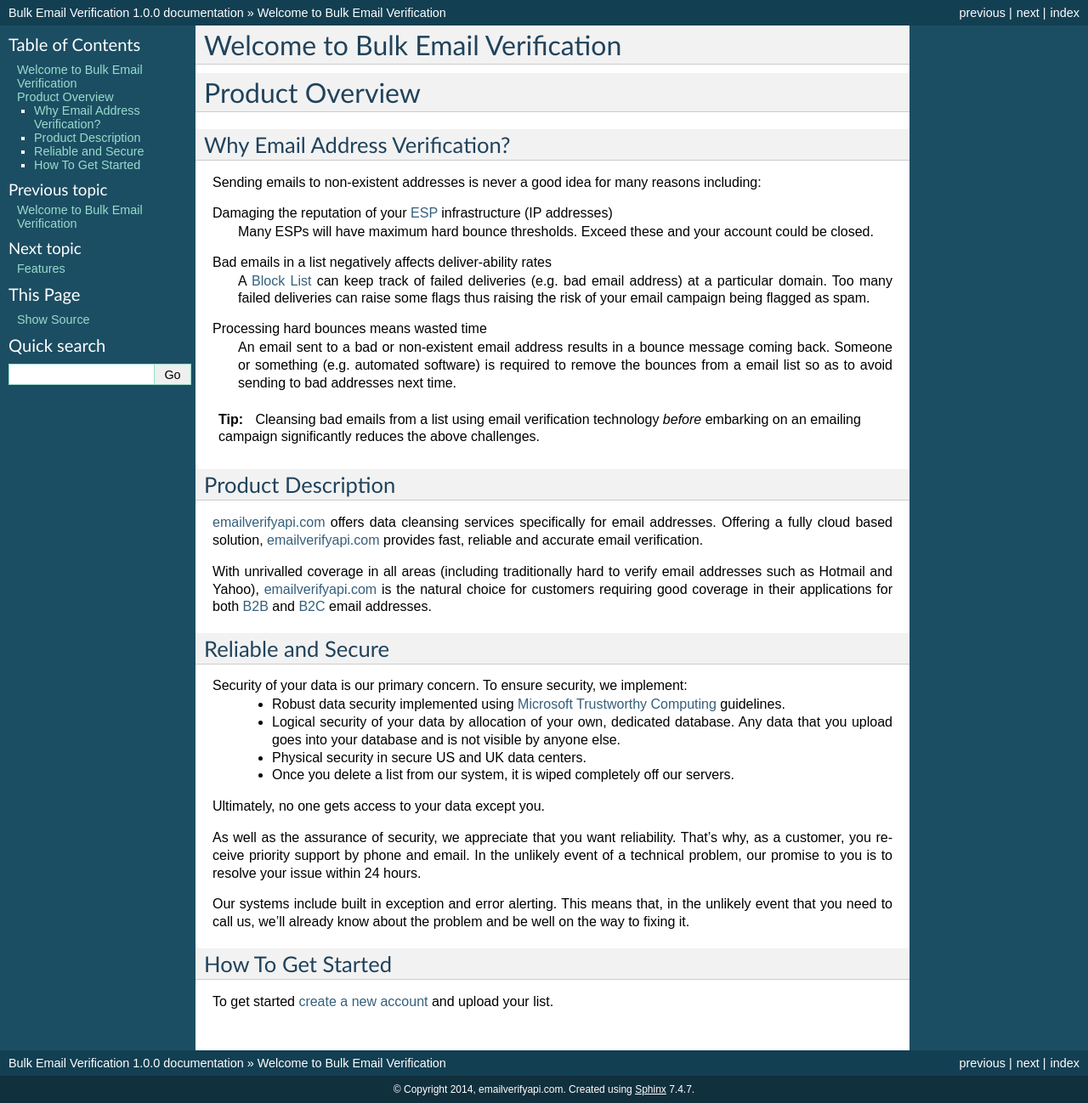
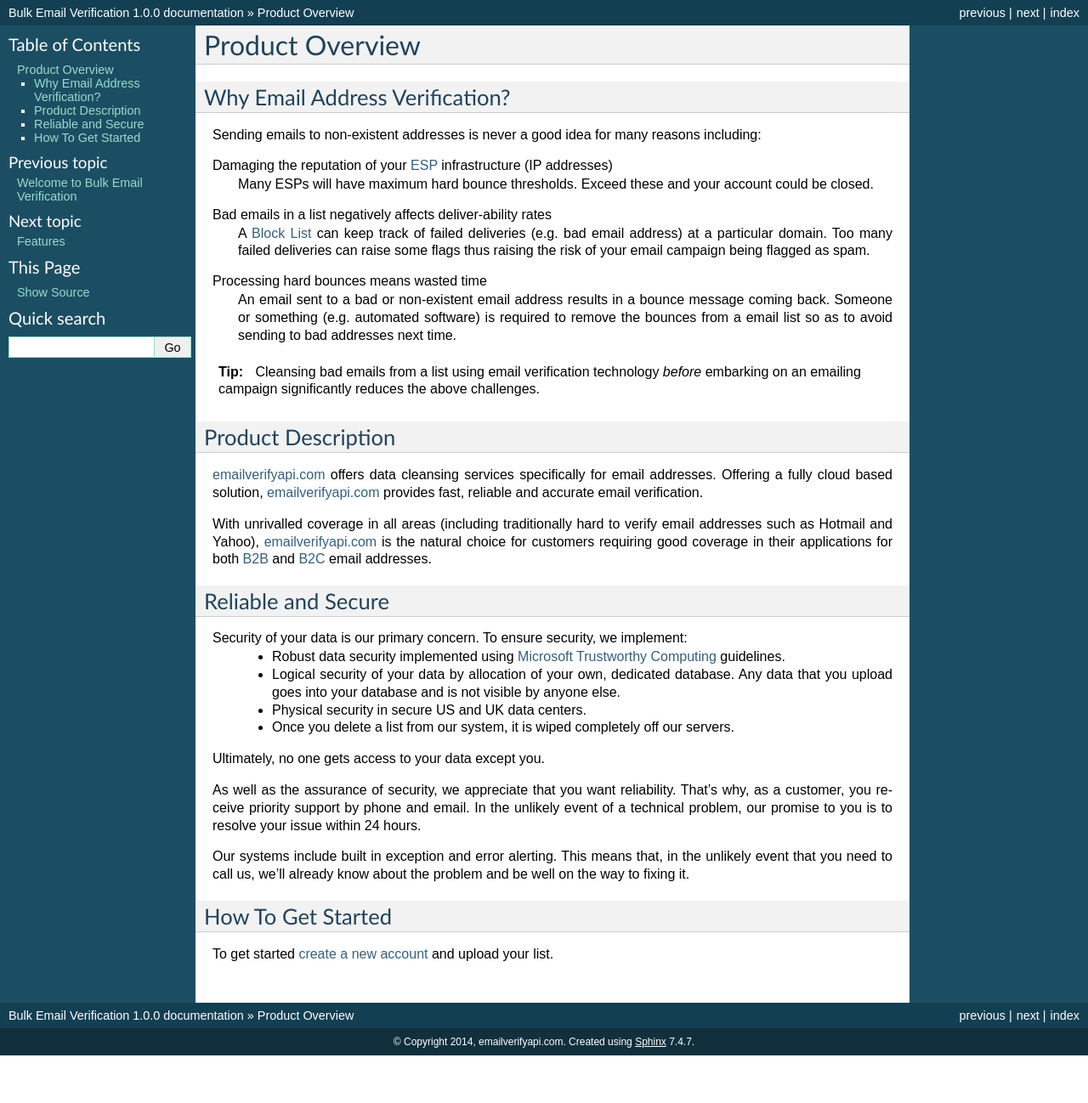
Before and after one commit to emailverifyapicom/docs-bulk, a Sphinx documentation site: the page built from docs/product-overview.rst, in a window 1280 px wide. Shown: the whole page at 85% size. Built offline with Sphinx 7.4.7, drawn with Linux system fonts in a browser that asks for light colours; after the commit the page ends 1242 px from its top, so only the background shows below that.

Commit message:
Removed extra header from product-overview

```diff
--- a/docs/product-overview.rst
+++ b/docs/product-overview.rst
@@ -1,8 +1,5 @@
 .. _emailverifyapi.com: https://upload.emailverifyapi.com
 .. _Microsoft Trustworthy Computing: http://www.microsoft.com/about/twc/en/us/default.aspx
-
-Welcome to Bulk Email Verification
-==================================
 
 Product Overview
 ================
```
